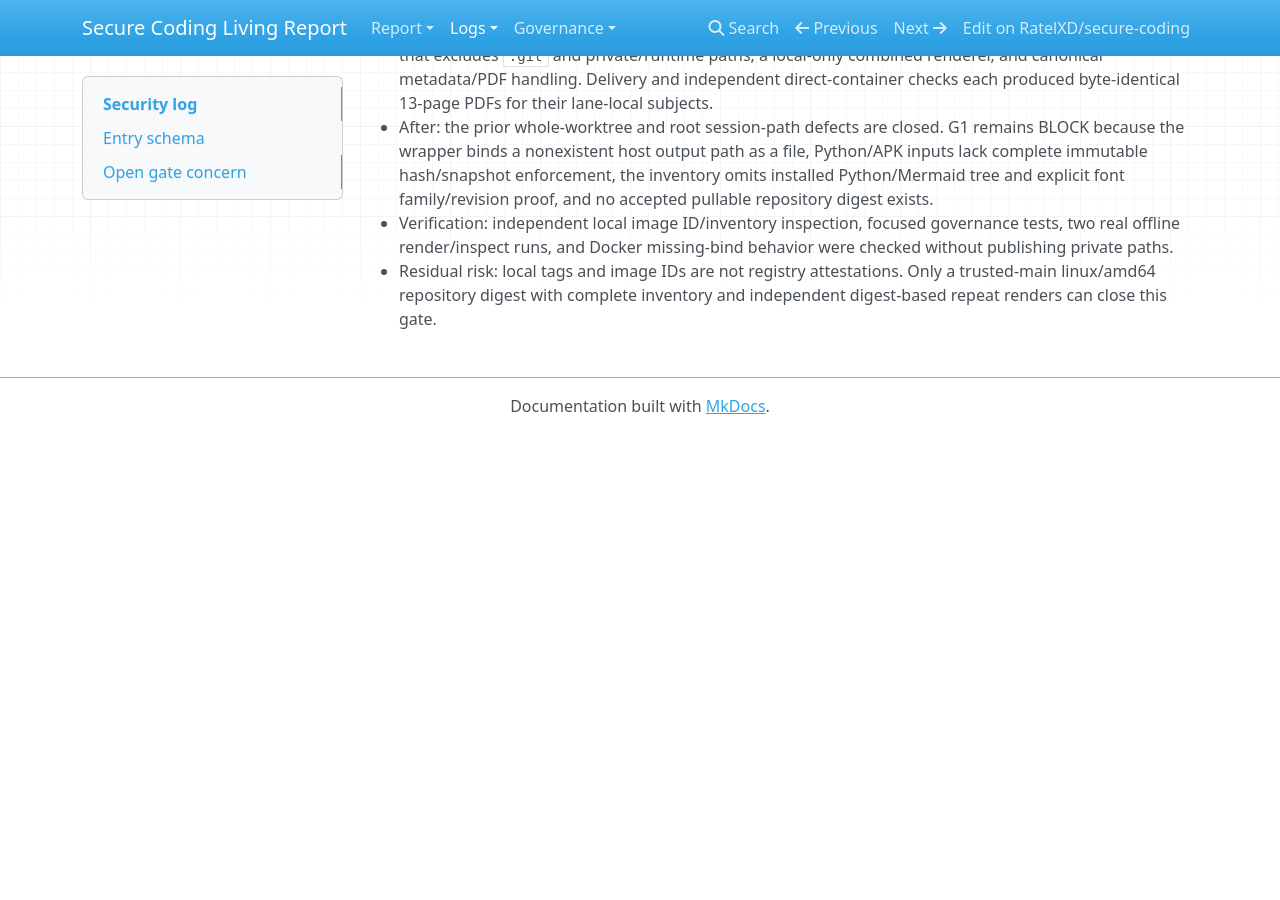
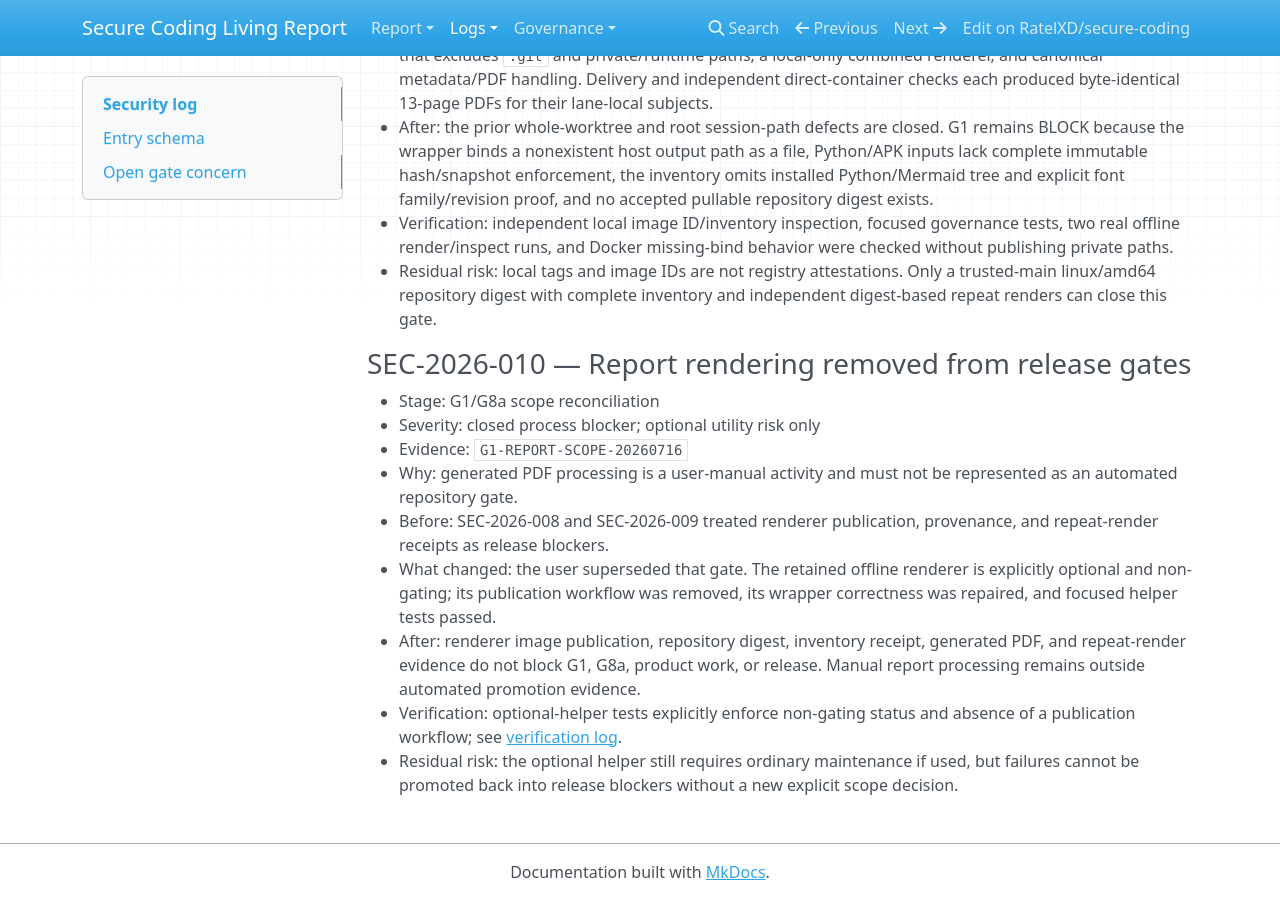
Before and after one commit to RatelXD/secure-coding, an MkDocs documentation site: the page built from docs/report/security-log.md, in a window 1280 px wide and 900 px high, scrolled down 4371 px. Built offline with MkDocs 1.6.1, drawn with Linux system fonts in a browser that asks for light colours; nearby versions of some CDN libraries; before the commit the page ends 4805 px from its top, so only the background shows below that.

Commit message:
docs: make report rendering non-gating

```diff
--- a/docs/report/security-log.md
+++ b/docs/report/security-log.md
@@ -124,3 +124,15 @@ Entries are append-only and use IDs `SEC-YYYY-NNN`.
 - After: the prior whole-worktree and root session-path defects are closed. G1 remains BLOCK because the wrapper binds a nonexistent host output path as a file, Python/APK inputs lack complete immutable hash/snapshot enforcement, the inventory omits installed Python/Mermaid tree and explicit font family/revision proof, and no accepted pullable repository digest exists.
 - Verification: independent local image ID/inventory inspection, focused governance tests, two real offline render/inspect runs, and Docker missing-bind behavior were checked without publishing private paths.
 - Residual risk: local tags and image IDs are not registry attestations. Only a trusted-main linux/amd64 repository digest with complete inventory and independent digest-based repeat renders can close this gate.
+
+### SEC-2026-010 — Report rendering removed from release gates
+
+- Stage: G1/G8a scope reconciliation
+- Severity: closed process blocker; optional utility risk only
+- Evidence: `G1-REPORT-SCOPE-20260716`
+- Why: generated PDF processing is a user-manual activity and must not be represented as an automated repository gate.
+- Before: SEC-2026-008 and SEC-2026-009 treated renderer publication, provenance, and repeat-render receipts as release blockers.
+- What changed: the user superseded that gate. The retained offline renderer is explicitly optional and non-gating; its publication workflow was removed, its wrapper correctness was repaired, and focused helper tests passed.
+- After: renderer image publication, repository digest, inventory receipt, generated PDF, and repeat-render evidence do not block G1, G8a, product work, or release. Manual report processing remains outside automated promotion evidence.
+- Verification: optional-helper tests explicitly enforce non-gating status and absence of a publication workflow; see [verification log](verification-log.md).
+- Residual risk: the optional helper still requires ordinary maintenance if used, but failures cannot be promoted back into release blockers without a new explicit scope decision.
```
Also changed, not shown: README.md (+3 -7 lines), docs/report/verification-log.md (+2 -0 lines).
